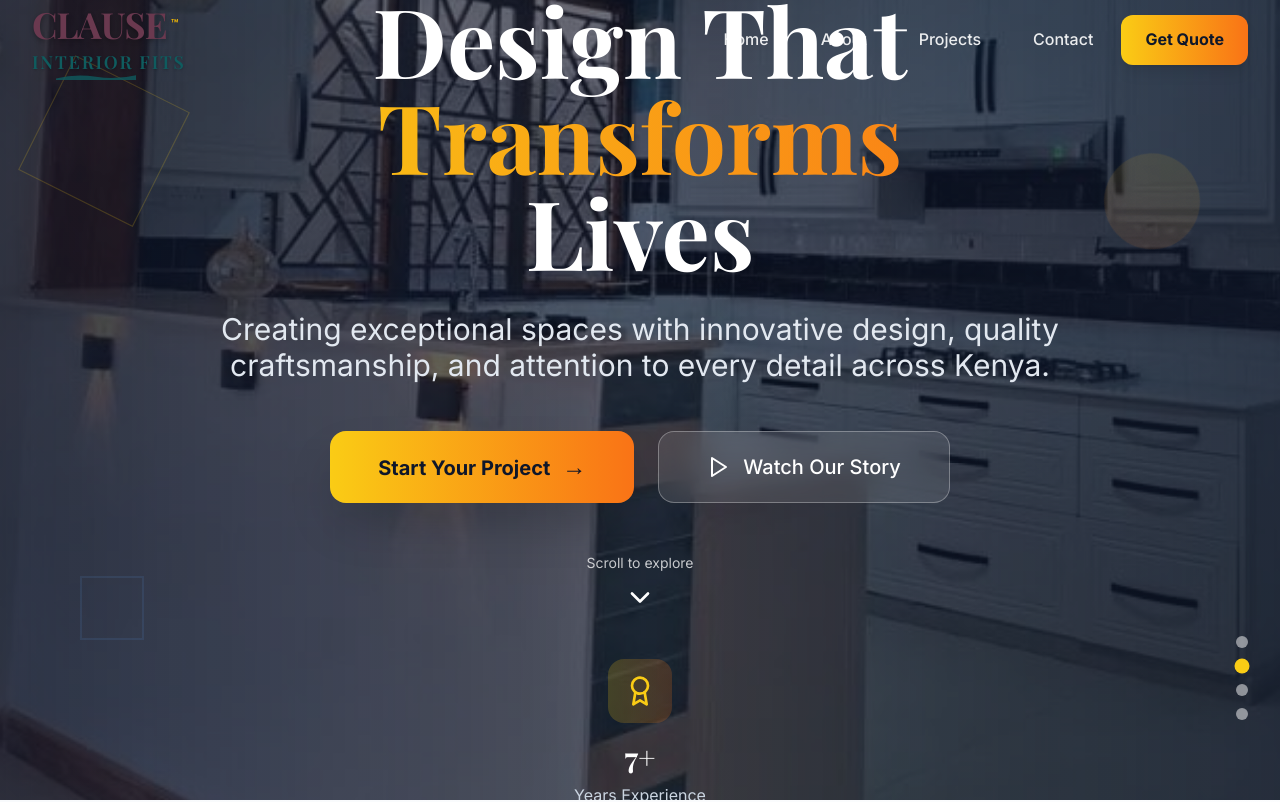
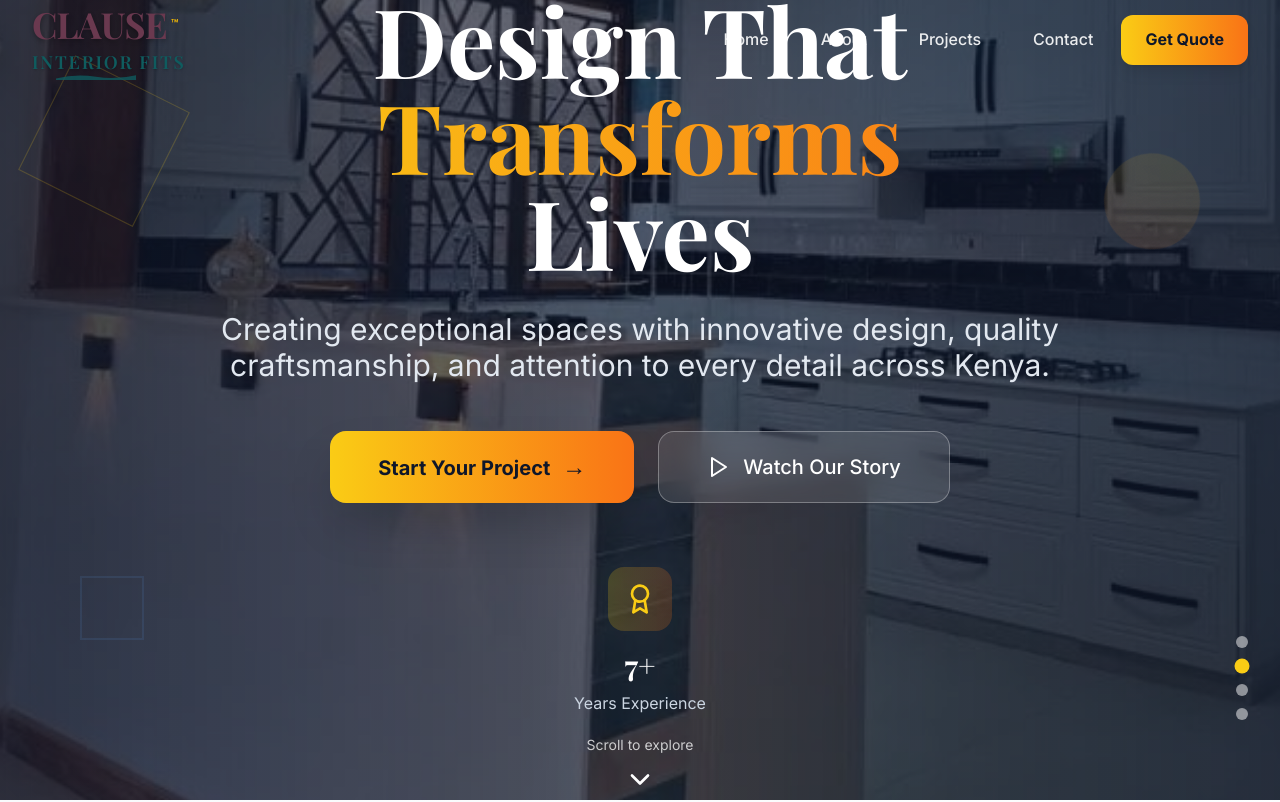
Before and after one commit to kevwasonga/K_Builders, a React (Vite) app: page / in a window 1280 px wide. Shown: the top 802 px of the page. Built offline with nearby package versions, Linux system fonts and the light colour scheme.

Commit message:
Uniform background and swap hero elements

```diff
--- a/src/components/Hero.tsx
+++ b/src/components/Hero.tsx
@@ -34,7 +34,7 @@ function Hero() {
   };
 
   return (
-    <section id="home" className="relative h-screen overflow-hidden">
+    <section id="home" className="relative h-screen overflow-hidden bg-gradient-to-br from-slate-50 to-white">
       {/* Background Images with Parallax Effect */}
       <div className="absolute inset-0">
         {heroImages.map((image, index) => (
@@ -106,23 +106,23 @@ function Hero() {
 
               {/* Stats and Scroll Indicator */}
               <div className="flex flex-col items-center">
+                <div className="text-center mb-8">
+                  <div className="w-16 h-16 bg-gradient-to-r from-yellow-400/20 to-orange-500/20 rounded-2xl flex items-center justify-center mx-auto mb-4">
+                    <Award size={32} className="text-yellow-400" />
+                  </div>
+                  <div className="text-3xl font-display font-bold text-white mb-2">7+</div>
+                  <div className="text-slate-300">Years Experience</div>
+                </div>
+
                 <button
                   onClick={scrollToAbout}
-                  className="text-white animate-bounce group mb-8"
+                  className="text-white animate-bounce group"
                 >
                   <div className="flex flex-col items-center">
                     <span className="text-sm mb-2 opacity-75 group-hover:opacity-100 transition-opacity">Scroll to explore</span>
                     <ChevronDown size={32} className="group-hover:text-yellow-400 transition-colors" />
                   </div>
                 </button>
-
-                <div className="text-center">
-                  <div className="w-16 h-16 bg-gradient-to-r from-yellow-400/20 to-orange-500/20 rounded-2xl flex items-center justify-center mx-auto mb-4">
-                    <Award size={32} className="text-yellow-400" />
-                  </div>
-                  <div className="text-3xl font-display font-bold text-white mb-2">7+</div>
-                  <div className="text-slate-300">Years Experience</div>
-                </div>
               </div>
             </div>
 
--- a/src/components/Projects.tsx
+++ b/src/components/Projects.tsx
@@ -119,7 +119,7 @@ function Projects() {
   };
 
   return (
-    <section id="projects" className="py-20 bg-slate-100 relative overflow-hidden">
+    <section id="projects" className="py-20 bg-gradient-to-br from-slate-50 to-white relative overflow-hidden">
       {/* Background Elements */}
       <div className="absolute inset-0 opacity-10">
         <div className="absolute top-20 right-10 w-64 h-64 border border-yellow-400 rotate-12 animate-float"></div>
```
